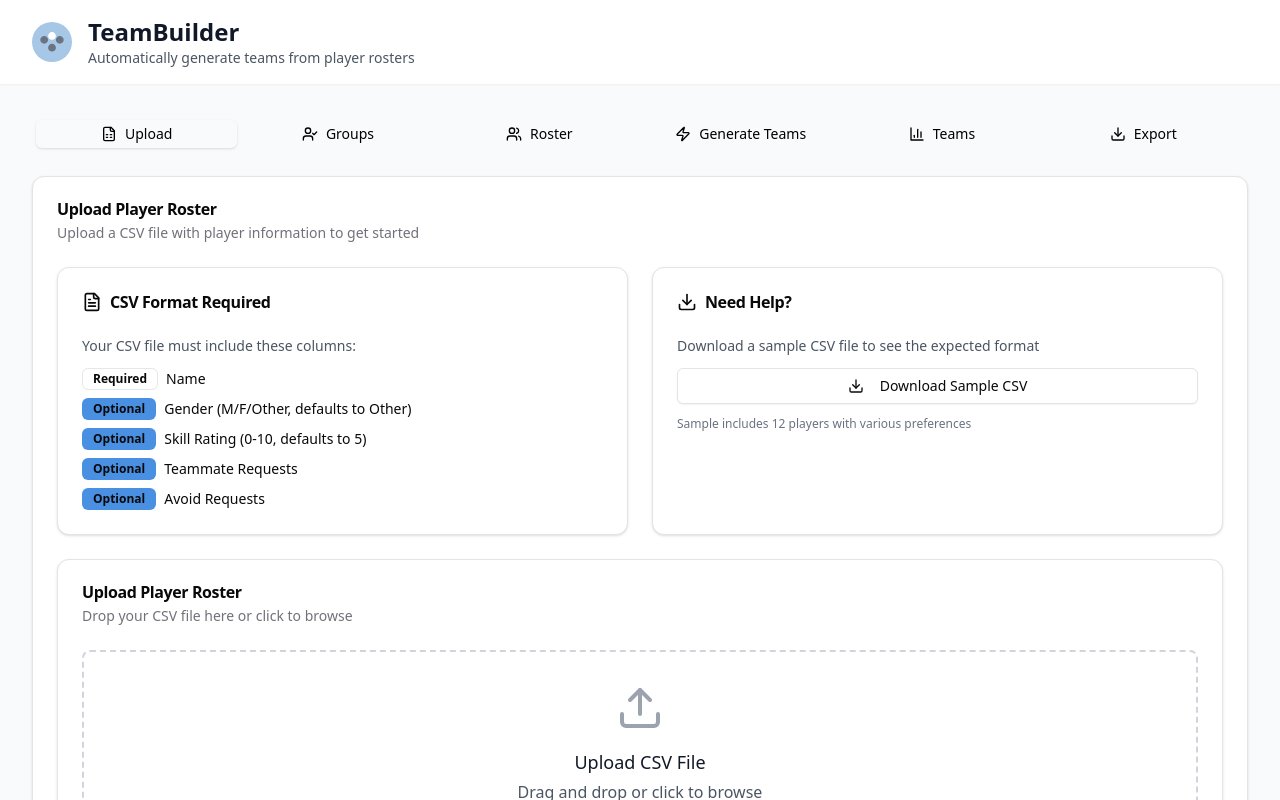
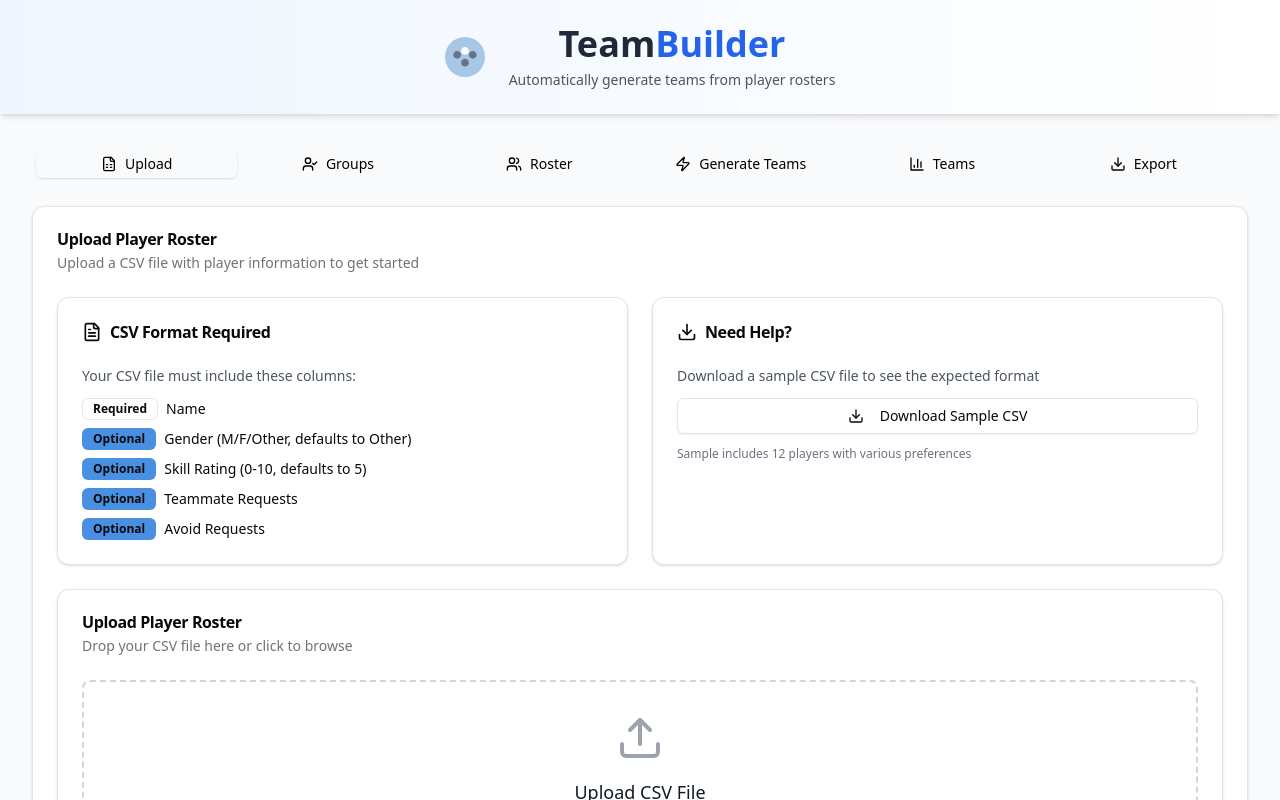
Before and after one commit to mikermcconnell/TeamBuilder, a React (Vite) app: page / in a window 1280 px wide. Shown: the top 800 px of the page. Built offline with nearby package versions, Linux system fonts and the light colour scheme.

Commit message:
UI: Enhanced header design with clean typography and improved layout

```diff
--- a/src/App.tsx
+++ b/src/App.tsx
@@ -408,13 +408,16 @@ function App() {
   return (
     <ErrorBoundary FallbackComponent={ErrorFallback}>
       <div className="min-h-screen bg-gray-50">
-        <header className="bg-white shadow-sm">
-          <div className="max-w-7xl mx-auto px-4 sm:px-6 lg:px-8 py-4">
-            <div className="flex items-center gap-4">
+        <header className="bg-gradient-to-r from-blue-50 to-white shadow-md">
+          <div className="max-w-7xl mx-auto px-4 sm:px-6 lg:px-8 py-6">
+            <div className="flex items-center justify-center gap-6">
               <img src={logoUrl} alt="TeamBuilder Logo" className="h-10 w-10" />
-              <div>
-                <h1 className="text-2xl font-bold text-gray-900">TeamBuilder</h1>
-                <p className="text-sm text-gray-600">Automatically generate teams from player rosters</p>
+              <div className="text-center">
+                <h1 className="text-4xl font-semibold relative">
+                  <span className="text-gray-800">Team</span>
+                  <span className="text-blue-600">Builder</span>
+                </h1>
+                <p className="text-sm text-gray-600 mt-1.5">Automatically generate teams from player rosters</p>
               </div>
             </div>
           </div>
@@ -554,6 +557,7 @@ function App() {
                 </CardContent>
               </Card>
             </TabsContent>
+
             {/* Teams Tab */}
             <TabsContent value="teams" className="space-y-6">
               <TeamDisplay
```
